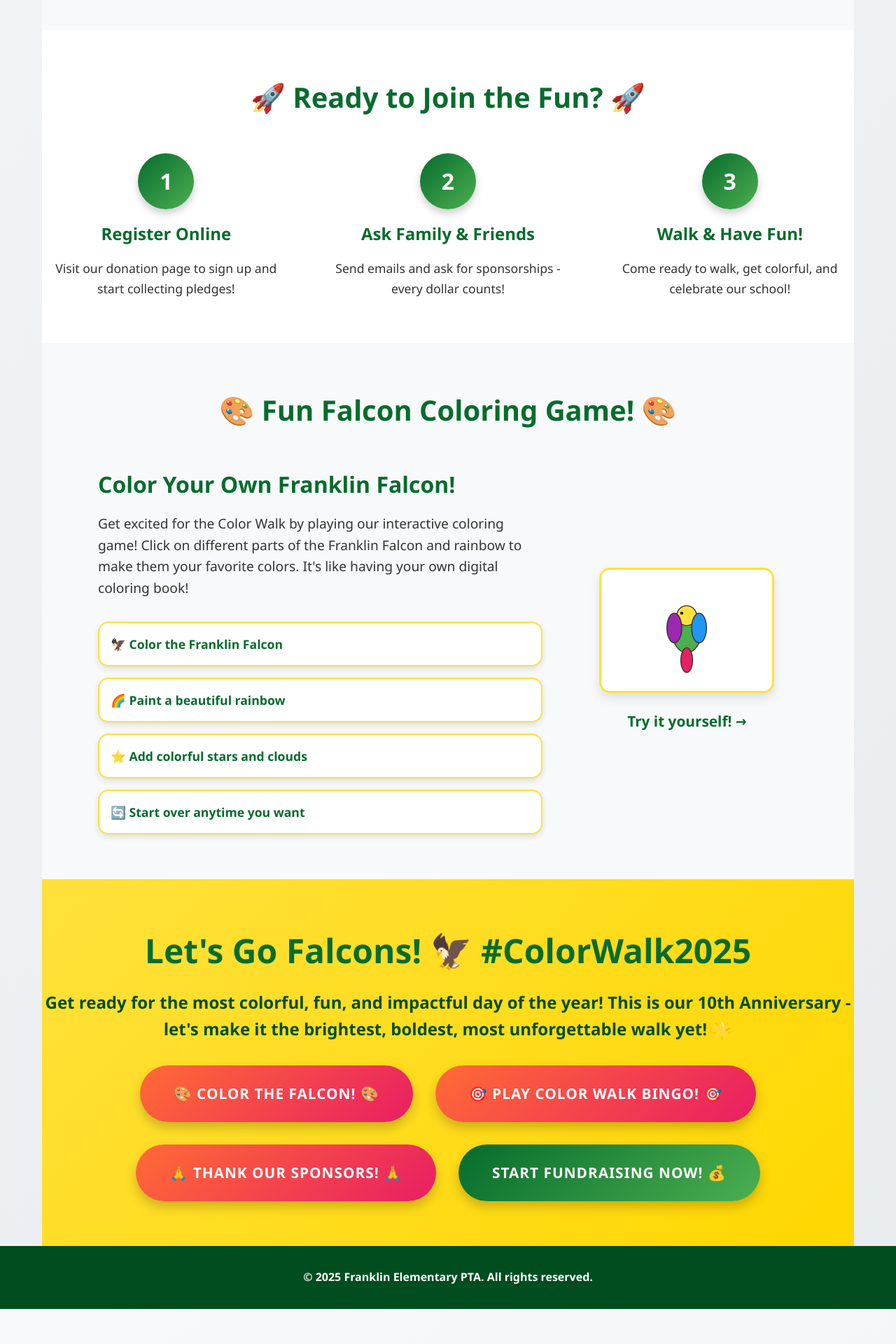
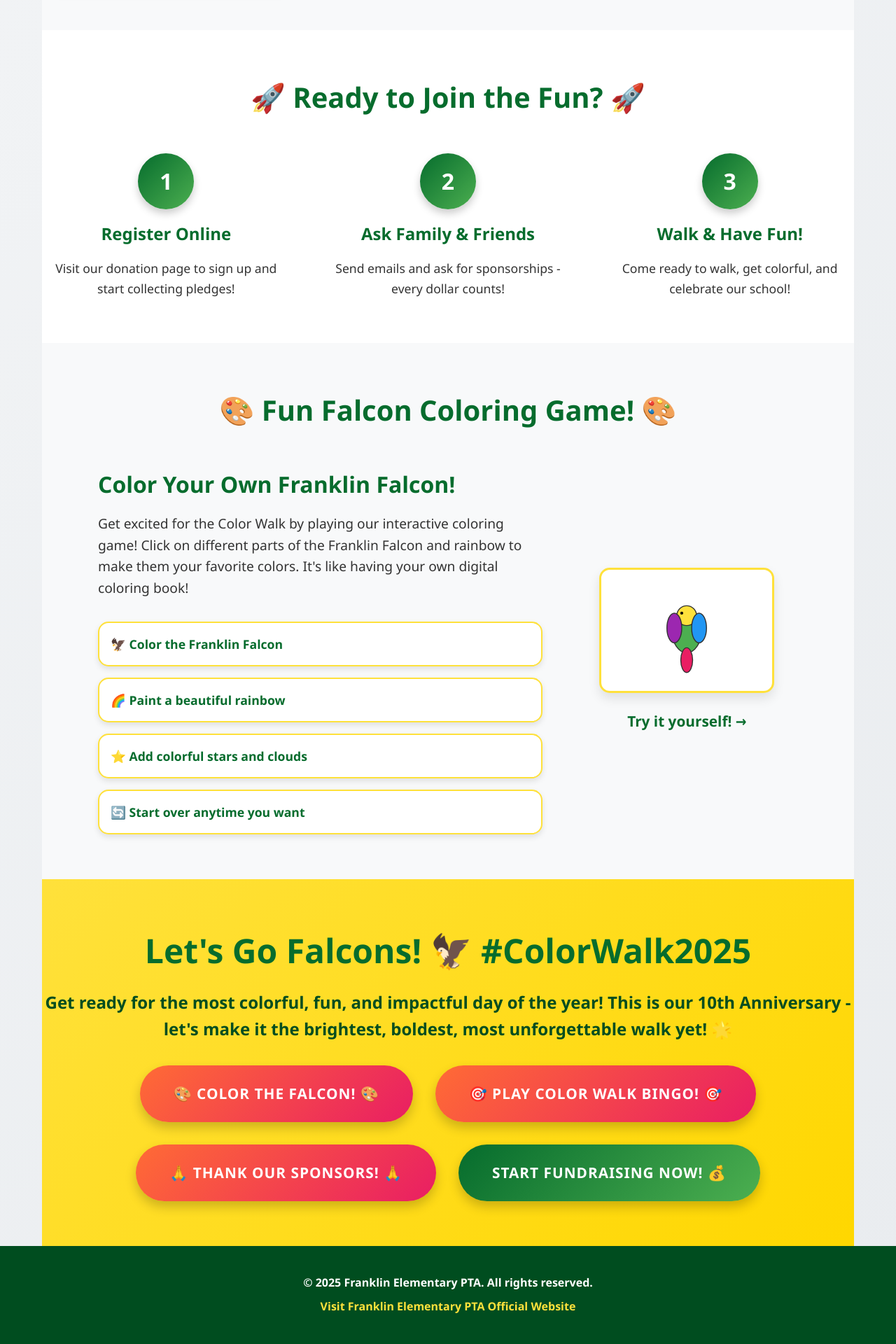
Before and after one commit to judytuna/franklin-walkathon-2025, a Jekyll site: the page built from index.html, in a window 1280 px wide. Shown: the part 2778-4698 px from the top of the page at 70% size. Built offline with Jekyll 4.4.1, drawn with Linux system fonts in a browser that asks for light colours; before the commit the page ends 4648 px from its top, so only the background shows below that.

Commit message:
link to the PTA website

```diff
--- a/_layouts/default.html
+++ b/_layouts/default.html
@@ -33,6 +33,7 @@
     <footer class="site-footer">
         <div class="wrapper">
             <p>&copy; {{ site.event_year }} {{ site.school_name }} PTA. All rights reserved.</p>
+            <p><a href="https://www.franklinpta.org/" target="_blank" class="footer-link">Visit Franklin Elementary PTA Official Website</a></p>
         </div>
     </footer>
 </body>
--- a/assets/css/style.css
+++ b/assets/css/style.css
@@ -487,6 +487,21 @@ section {
 
 .site-footer p {
     font-weight: 600;
+    margin: 0.5rem 0;
+}
+
+.footer-link {
+    color: var(--secondary-yellow);
+    text-decoration: none;
+    font-weight: 700;
+    transition: all 0.3s ease;
+    border-bottom: 2px solid transparent;
+}
+
+.footer-link:hover {
+    color: var(--white);
+    border-bottom-color: var(--secondary-yellow);
+    text-shadow: 0 0 8px rgba(255, 227, 59, 0.6);
 }
 
 /* Responsive Design */
```
